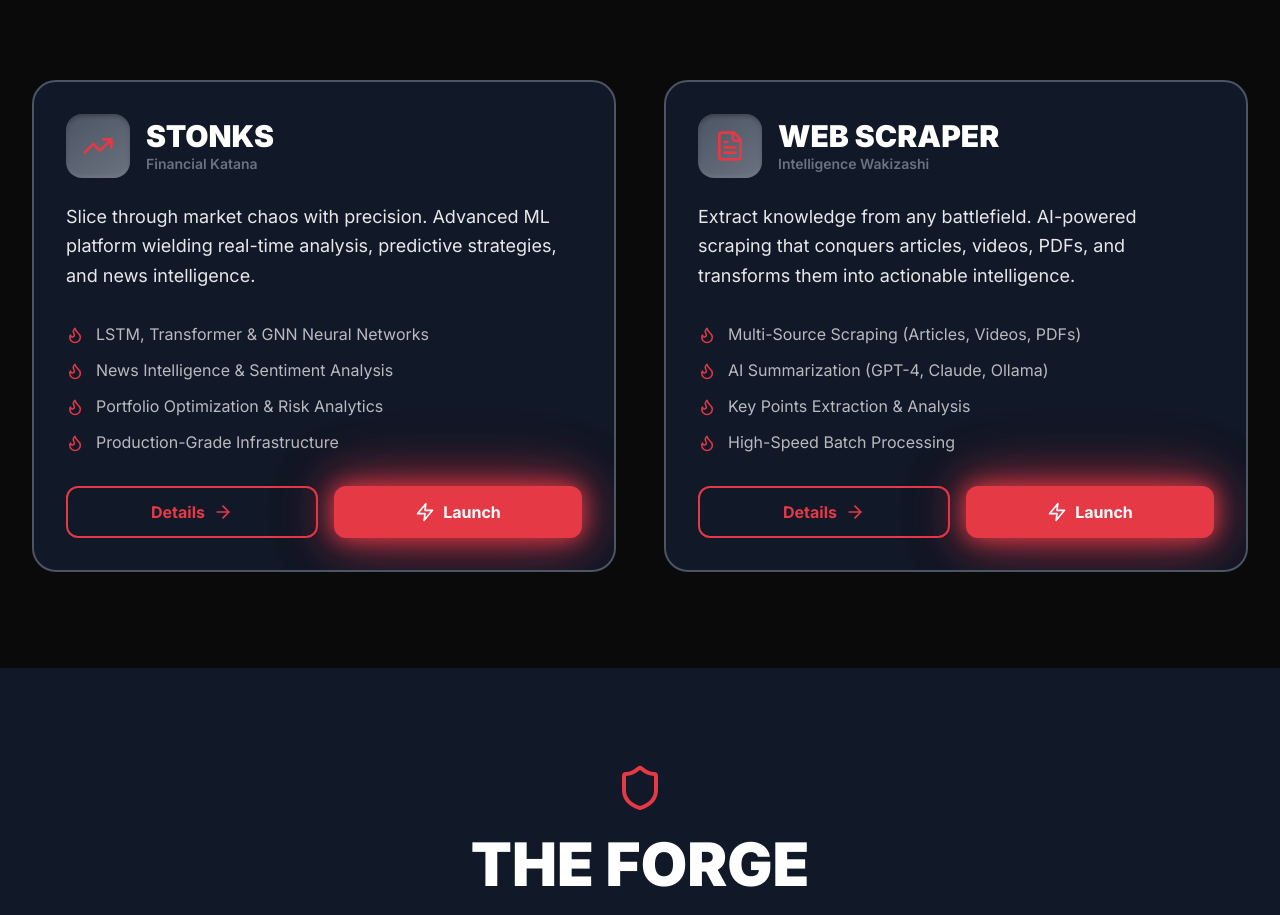
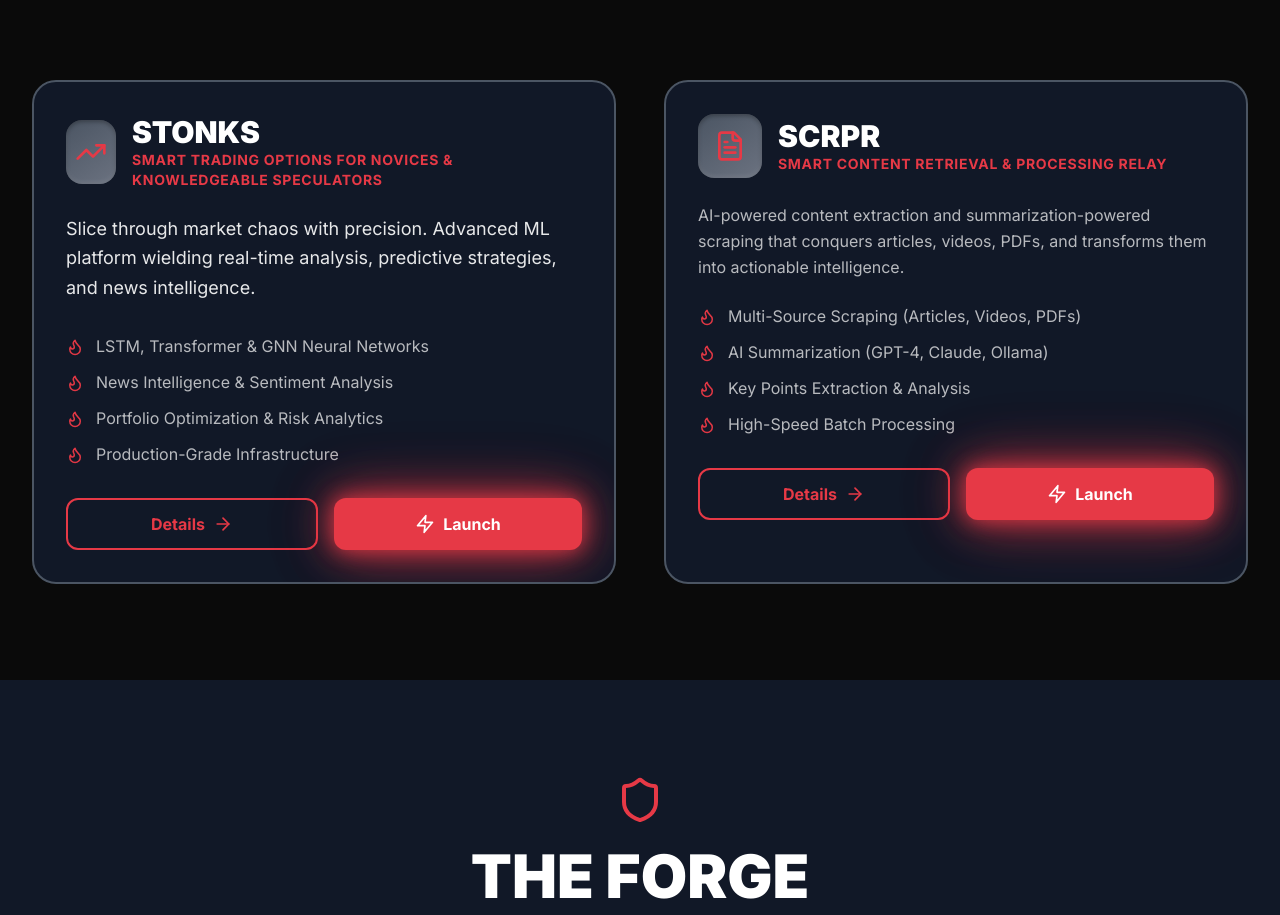
Before and after one commit to 54MUR-AI/RMG, a React (Vite) app: page /#/ in a window 1280 px wide. Shown: the part 1092-2007 px from the top of the page. Built offline with nearby package versions, Linux system fonts and the light colour scheme.

Commit message:
Add STONKS acronym: Smart Trading Options for Novices & Knowledgeable Speculators

```diff
--- a/src/pages/Home.tsx
+++ b/src/pages/Home.tsx
@@ -95,7 +95,7 @@ export default function Home() {
                     <h3 className="text-3xl font-black text-white group-hover:text-samurai-red transition-colors">
                       STONKS
                     </h3>
-                    <p className="text-samurai-steel text-sm font-semibold">Financial Katana</p>
+                    <p className="text-sm text-samurai-red font-bold uppercase tracking-wider">Smart Trading Options for Novices & Knowledgeable Speculators</p>
                   </div>
                 </div>
 
@@ -156,14 +156,14 @@ export default function Home() {
                   </div>
                   <div>
                     <h3 className="text-3xl font-black text-white group-hover:text-samurai-red transition-colors">
-                      WEB SCRAPER
+                      SCRPR
                     </h3>
-                    <p className="text-samurai-steel text-sm font-semibold">Intelligence Wakizashi</p>
+                    <p className="text-sm text-samurai-red font-bold uppercase tracking-wider">Smart Content Retrieval & Processing Relay</p>
                   </div>
                 </div>
 
-                <p className="text-white/90 mb-8 text-lg leading-relaxed">
-                  Extract knowledge from any battlefield. AI-powered scraping that conquers
+                <p className="text-white/70 mb-6 leading-relaxed">
+                  AI-powered content extraction and summarization-powered scraping that conquers
                   articles, videos, PDFs, and transforms them into actionable intelligence.
                 </p>
 
--- a/src/pages/StonksPage.tsx
+++ b/src/pages/StonksPage.tsx
@@ -19,7 +19,7 @@ export default function StonksPage() {
       {showPopup && (
         <AppInfoPopup
           title="STONKS"
-          description="Advanced Financial Machine Learning Platform with News Intelligence"
+          description="Smart Trading Options for Novices & Knowledgeable Speculators"
           features={features}
           githubUrl="https://github.com/54MUR-AI/stonks"
           onClose={() => setShowPopup(false)}
```
